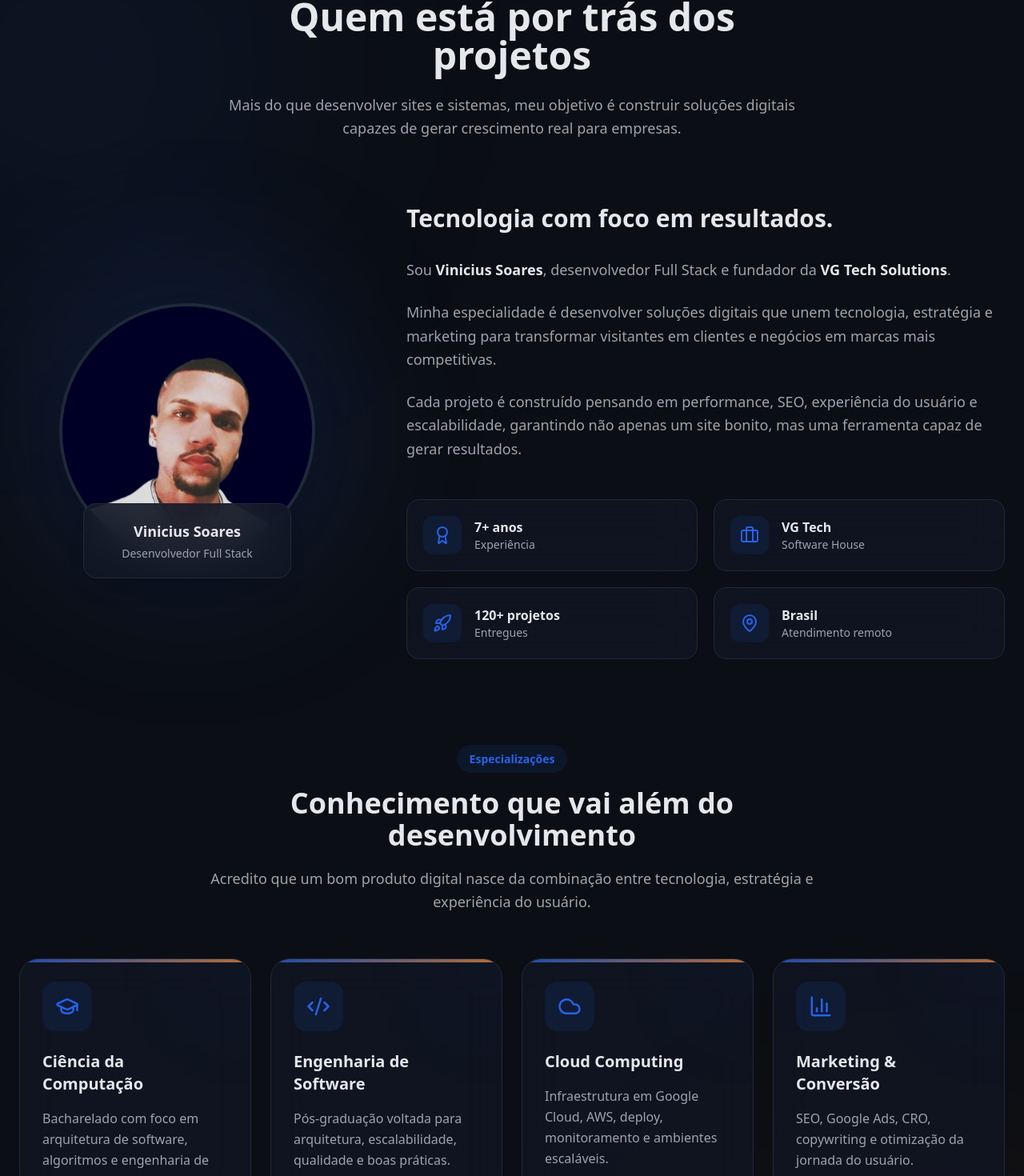
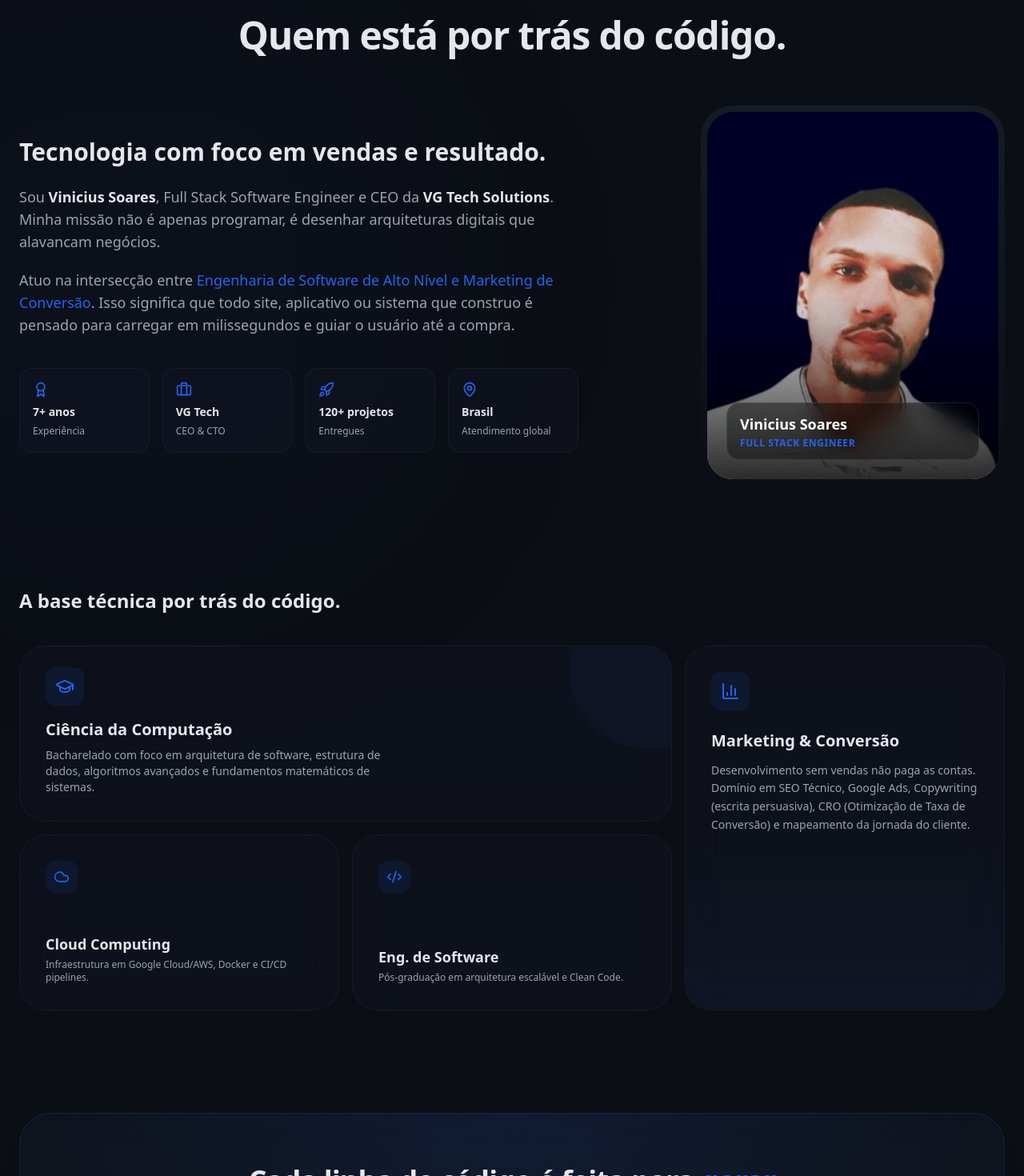
Before and after one commit to vinicius-soares-dev/portfolio-vinicius, a React (Vite) app: page / in a window 1280 px wide. Shown: the part 6127-7597 px from the top of the page at 80% size. Built offline with nearby package versions, Linux system fonts and the light colour scheme.

Commit message:
fix: about me design

```diff
--- a/src/components/sections/About.tsx
+++ b/src/components/sections/About.tsx
@@ -9,379 +9,304 @@ import {
   Briefcase,
   Rocket,
   MapPin,
+  Sparkles,
+  ArrowUpRight,
 } from "lucide-react";
 
-const fadeUp: Variants = {
-  hidden: {
-    opacity: 0,
-    y: 40,
-  },
+const fadeUpVariants: Variants = {
+  hidden: { opacity: 0, y: 30 },
   visible: {
     opacity: 1,
     y: 0,
-    transition: {
-      duration: 0.7,
-      ease: "easeOut",
-    },
+    transition: { duration: 0.6, ease: [0.22, 1, 0.36, 1] },
   },
 };
 
-const specializations = [
-  {
-    icon: GraduationCap,
-    title: "Ciência da Computação",
-    description:
-      "Bacharelado com foco em arquitetura de software, algoritmos e engenharia de sistemas.",
+const staggerContainer: Variants = {
+  hidden: { opacity: 0 },
+  visible: {
+    opacity: 1,
+    transition: { staggerChildren: 0.15 },
   },
-  {
-    icon: Code2,
-    title: "Engenharia de Software",
-    description:
-      "Pós-graduação voltada para arquitetura, escalabilidade, qualidade e boas práticas.",
-  },
-  {
-    icon: Cloud,
-    title: "Cloud Computing",
-    description:
-      "Infraestrutura em Google Cloud, AWS, deploy, monitoramento e ambientes escaláveis.",
-  },
-  {
-    icon: BarChart3,
-    title: "Marketing & Conversão",
-    description:
-      "SEO, Google Ads, CRO, copywriting e otimização da jornada do usuário.",
-  },
-];
+};
 
 const highlights = [
-  {
-    icon: Award,
-    title: "7+ anos",
-    subtitle: "Experiência",
-  },
-  {
-    icon: Briefcase,
-    title: "VG Tech",
-    subtitle: "Software House",
-  },
-  {
-    icon: Rocket,
-    title: "120+ projetos",
-    subtitle: "Entregues",
-  },
-  {
-    icon: MapPin,
-    title: "Brasil",
-    subtitle: "Atendimento remoto",
-  },
+  { icon: Award, title: "7+ anos", subtitle: "Experiência" },
+  { icon: Briefcase, title: "VG Tech", subtitle: "CEO & CTO" },
+  { icon: Rocket, title: "120+ projetos", subtitle: "Entregues" },
+  { icon: MapPin, title: "Brasil", subtitle: "Atendimento global" },
 ];
 
 export default function AboutMe() {
   return (
     <section
       aria-labelledby="about-title"
-      className="relative overflow-hidden bg-background py-28"
+      className="relative overflow-hidden bg-background py-24 sm:py-32 border-t border-border/30"
     >
-      {/* Background */}
-
+      {/* Background Lights Elegantes */}
       <div className="absolute inset-0 overflow-hidden pointer-events-none">
-        <div className="absolute -left-40 top-0 h-[500px] w-[500px] rounded-full bg-primary/10 blur-[140px]" />
-
-        <div className="absolute -right-40 bottom-0 h-[500px] w-[500px] rounded-full bg-orange-500/10 blur-[150px]" />
+        <div className="absolute left-[-10%] top-[10%] h-[600px] w-[600px] rounded-full bg-primary/5 blur-[160px]" />
       </div>
 
-      <div className="relative mx-auto max-w-7xl px-6">
-        {/* Header */}
-
+      <div className="relative mx-auto max-w-7xl px-4 sm:px-6">
+        {/* ================= HEADER ================= */}
         <motion.div
-          variants={fadeUp}
+          variants={fadeUpVariants}
           initial="hidden"
           whileInView="visible"
           viewport={{ once: true }}
-          className="mx-auto mb-20 max-w-3xl text-center"
+          className="mx-auto mb-16 max-w-3xl text-center"
         >
-          <span className="rounded-full bg-primary/10 px-4 py-2 text-sm font-semibold text-primary">
-            Sobre mim
+          <div className="inline-flex items-center gap-2 px-4 py-1.5 rounded-full bg-surface/80 border border-border/80 mb-6 backdrop-blur-md">
+            <Sparkles size={14} className="text-primary" />
+            <span className="text-xs font-semibold uppercase tracking-widest text-textSecondary">
+              Sobre Mim
             </span>
+          </div>
 
           <h2
             id="about-title"
-            className="mt-6 text-4xl font-black text-textPrimary md:text-5xl"
+            className="text-3xl sm:text-4xl md:text-5xl font-black text-textPrimary tracking-tight leading-[1.15]"
           >
-            Quem está por trás dos projetos
+            Quem está por trás do código.
           </h2>
+        </motion.div>
 
-          <p className="mt-6 text-lg leading-relaxed text-textSecondary">
-            Mais do que desenvolver sites e sistemas, meu objetivo é construir
-            soluções digitais capazes de gerar crescimento real para empresas.
+        {/* ================= BIOGRAFIA & FOTO (LAYOUT ASSIMÉTRICO) ================= */}
+        <div className="grid grid-cols-1 lg:grid-cols-12 gap-8 lg:gap-12 items-center">
+          {/* Coluna Esquerda: Texto e Highlights */}
+          <motion.div
+            variants={staggerContainer}
+            initial="hidden"
+            whileInView="visible"
+            viewport={{ once: true, margin: "-100px" }}
+            className="lg:col-span-7 flex flex-col justify-center"
+          >
+            <motion.h3
+              variants={fadeUpVariants}
+              className="text-2xl sm:text-3xl font-bold text-textPrimary mb-6"
+            >
+              Tecnologia com foco em vendas e resultado.
+            </motion.h3>
+
+            <motion.div
+              variants={fadeUpVariants}
+              className="space-y-5 text-base sm:text-lg leading-relaxed text-textSecondary font-light"
+            >
+              <p>
+                Sou{" "}
+                <strong className="text-textPrimary font-bold">
+                  Vinicius Soares
+                </strong>
+                , Full Stack Software Engineer e CEO da{" "}
+                <strong className="text-textPrimary font-bold">
+                  VG Tech Solutions
+                </strong>
+                . Minha missão não é apenas programar, é desenhar arquiteturas
+                digitais que alavancam negócios.
+              </p>
+              <p>
+                Atuo na intersecção entre{" "}
+                <strong className="text-primary font-medium">
+                  Engenharia de Software de Alto Nível e Marketing de Conversão
+                </strong>
+                . Isso significa que todo site, aplicativo ou sistema que
+                construo é pensado para carregar em milissegundos e guiar o
+                usuário até a compra.
               </p>
             </motion.div>
 
-        {/* Conteúdo */}
+            {/* Grid de Dados Rápidos (Highlights) */}
+            <motion.div
+              variants={fadeUpVariants}
+              className="mt-10 grid grid-cols-2 sm:grid-cols-4 gap-4"
+            >
+              {highlights.map((item, idx) => (
+                <div
+                  key={idx}
+                  className="flex flex-col gap-2 p-4 rounded-2xl bg-surface/40 border border-border/50 hover:bg-surface/80 hover:border-primary/30 transition-all"
+                >
+                  <item.icon size={20} className="text-primary" />
+                  <div>
+                    <strong className="block text-textPrimary text-sm font-bold">
+                      {item.title}
+                    </strong>
+                    <span className="text-xs text-textSecondary">
+                      {item.subtitle}
+                    </span>
+                  </div>
+                </div>
+              ))}
+            </motion.div>
+          </motion.div>
 
-        <div className="grid items-center gap-16 lg:grid-cols-[420px_1fr]">
-          {/* Foto */}
-
+          {/* Coluna Direita: Foto Estilo Retrato (Portrait) */}
           <motion.div
-            variants={fadeUp}
+            variants={fadeUpVariants}
             initial="hidden"
             whileInView="visible"
-            viewport={{ once: true }}
-            className="mx-auto"
+            viewport={{ once: true, margin: "-100px" }}
+            className="lg:col-span-5 relative flex justify-center lg:justify-end mt-8 lg:mt-0"
           >
-            <div className="relative">
-              <div className="absolute inset-0 scale-110 rounded-full bg-primary/20 blur-[90px]" />
+            <div className="relative w-full max-w-[380px] aspect-[4/5] rounded-[2.5rem] p-2 bg-gradient-to-b from-border/50 to-transparent">
+              <div className="absolute inset-0 bg-primary/10 blur-[80px] -z-10 rounded-[3rem]" />
+
+              <div className="w-full h-full rounded-[2rem] overflow-hidden bg-surface relative group">
+                {/* Overlay Dark sutil */}
+                <div className="absolute inset-0 bg-gradient-to-t from-black/80 via-transparent to-transparent z-10" />
 
                 <img
                   src="/images/perfil.jpg"
                   alt="Vinicius Soares"
-                className="
-                  relative z-10
-                  h-72
-                  w-72
-                  rounded-full
-                  border-4
-                  border-border
-                  object-cover
-                  shadow-2xl
-                  md:h-80
-                  md:w-80
-                "
+                  className="w-full h-full object-cover object-center transition-transform duration-700 group-hover:scale-105"
                 />
 
-              {/* Badge */}
-
-              <div className="absolute -bottom-6 left-1/2 z-20 w-[260px] -translate-x-1/2 rounded-2xl border border-border bg-surface/90 p-5 shadow-xl backdrop-blur-xl">
-                <h3 className="text-center text-lg font-bold text-textPrimary">
+                {/* Info Overlay */}
+                <div className="absolute bottom-6 left-6 right-6 z-20">
+                  <div className="px-4 py-3 rounded-2xl bg-black/40 backdrop-blur-md border border-white/10">
+                    <strong className="block text-white text-lg font-bold">
                       Vinicius Soares
-                </h3>
-
-                <p className="mt-1 text-center text-sm text-textSecondary">
-                  Desenvolvedor Full Stack
-                </p>
+                    </strong>
+                    <span className="text-primary text-xs font-bold uppercase tracking-wider block mt-0.5">
+                      Full Stack Engineer
+                    </span>
+                  </div>
+                </div>
               </div>
             </div>
           </motion.div>
+        </div>
 
-          {/* Texto */}
-
+        {/* ================= BENTO GRID DE ESPECIALIZAÇÕES ================= */}
         <motion.div
-            variants={fadeUp}
+          variants={staggerContainer}
           initial="hidden"
           whileInView="visible"
-            viewport={{ once: true }}
+          viewport={{ once: true, margin: "-100px" }}
+          className="mt-32"
         >
-            <h3 className="text-3xl font-bold text-textPrimary">
-              Tecnologia com foco em resultados.
+          <div className="mb-10 text-center lg:text-left">
+            <h3 className="text-2xl font-bold text-textPrimary">
+              A base técnica por trás do código.
             </h3>
-
-            <div className="mt-8 space-y-6 text-lg leading-relaxed text-textSecondary">
-              <p>
-                Sou{" "}
-                <strong className="text-textPrimary">Vinicius Soares</strong>,
-                desenvolvedor Full Stack e fundador da{" "}
-                <strong className="text-textPrimary">VG Tech Solutions</strong>.
-              </p>
-
-              <p>
-                Minha especialidade é desenvolver soluções digitais que unem
-                tecnologia, estratégia e marketing para transformar visitantes
-                em clientes e negócios em marcas mais competitivas.
-              </p>
-
-              <p>
-                Cada projeto é construído pensando em performance, SEO,
-                experiência do usuário e escalabilidade, garantindo não apenas
-                um site bonito, mas uma ferramenta capaz de gerar resultados.
-              </p>
           </div>
 
-            {/* Highlights */}
-
-            <div className="mt-12 grid gap-5 sm:grid-cols-2">
-              {highlights.map((item) => (
+          <div className="grid grid-cols-1 md:grid-cols-3 gap-4 auto-rows-[220px]">
+            {/* Bento Card 1: Ciência da Computação (Largo) */}
             <motion.div
-                  key={item.title}
-                  whileHover={{
-                    y: -5,
-                  }}
-                  className="
-                    flex
-                    items-center
-                    gap-4
-                    rounded-2xl
-                    border
-                    border-border
-                    bg-surface/70
-                    p-5
-                    backdrop-blur-xl
-                  "
+              variants={fadeUpVariants}
+              className="md:col-span-2 group relative overflow-hidden rounded-[2rem] border border-border/50 bg-surface/40 p-8 backdrop-blur-xl hover:border-primary/30 transition-all flex flex-col justify-end"
             >
-                  <div className="rounded-xl bg-primary/10 p-3 text-primary">
-                    <item.icon size={24} />
+              <div className="absolute top-0 right-0 w-32 h-32 bg-primary/5 rounded-bl-[100px] -z-10" />
+              <div className="mb-auto">
+                <div className="w-12 h-12 rounded-xl bg-primary/10 flex items-center justify-center text-primary mb-4">
+                  <GraduationCap size={24} />
                 </div>
-
+              </div>
               <div>
-                    <h4 className="font-bold text-textPrimary">{item.title}</h4>
-
-                    <p className="text-sm text-textSecondary">
-                      {item.subtitle}
+                <h4 className="text-xl font-bold text-textPrimary mb-2">
+                  Ciência da Computação
+                </h4>
+                <p className="text-sm text-textSecondary font-light max-w-md">
+                  Bacharelado com foco em arquitetura de software, estrutura de
+                  dados, algoritmos avançados e fundamentos matemáticos de
+                  sistemas.
                 </p>
               </div>
             </motion.div>
-              ))}
+
+            {/* Bento Card 2: Marketing (Quadrado Alto) */}
+            <motion.div
+              variants={fadeUpVariants}
+              className="md:row-span-2 group relative overflow-hidden rounded-[2rem] border border-border/50 bg-surface/40 p-8 backdrop-blur-xl hover:border-primary/30 transition-all flex flex-col"
+            >
+              <div className="absolute bottom-0 right-0 w-full h-1/2 bg-gradient-to-t from-primary/5 to-transparent -z-10" />
+              <div className="w-12 h-12 rounded-xl bg-primary/10 flex items-center justify-center text-primary mb-6">
+                <BarChart3 size={24} />
+              </div>
+              <h4 className="text-xl font-bold text-textPrimary mb-3">
+                Marketing & Conversão
+              </h4>
+              <p className="text-sm text-textSecondary font-light leading-relaxed">
+                Desenvolvimento sem vendas não paga as contas. Domínio em SEO
+                Técnico, Google Ads, Copywriting (escrita persuasiva), CRO
+                (Otimização de Taxa de Conversão) e mapeamento da jornada do
+                cliente.
+              </p>
+            </motion.div>
+
+            {/* Bento Card 3: Cloud (Quadrado) */}
+            <motion.div
+              variants={fadeUpVariants}
+              className="group relative overflow-hidden rounded-[2rem] border border-border/50 bg-surface/40 p-8 backdrop-blur-xl hover:border-primary/30 transition-all flex flex-col justify-end"
+            >
+              <div className="mb-auto">
+                <div className="w-10 h-10 rounded-xl bg-primary/10 flex items-center justify-center text-primary mb-4">
+                  <Cloud size={20} />
+                </div>
+              </div>
+              <div>
+                <h4 className="text-lg font-bold text-textPrimary mb-1">
+                  Cloud Computing
+                </h4>
+                <p className="text-xs text-textSecondary font-light">
+                  Infraestrutura em Google Cloud/AWS, Docker e CI/CD pipelines.
+                </p>
+              </div>
+            </motion.div>
+
+            {/* Bento Card 4: Software Eng (Quadrado) */}
+            <motion.div
+              variants={fadeUpVariants}
+              className="group relative overflow-hidden rounded-[2rem] border border-border/50 bg-surface/40 p-8 backdrop-blur-xl hover:border-primary/30 transition-all flex flex-col justify-end"
+            >
+              <div className="mb-auto">
+                <div className="w-10 h-10 rounded-xl bg-primary/10 flex items-center justify-center text-primary mb-4">
+                  <Code2 size={20} />
+                </div>
+              </div>
+              <div>
+                <h4 className="text-lg font-bold text-textPrimary mb-1">
+                  Eng. de Software
+                </h4>
+                <p className="text-xs text-textSecondary font-light">
+                  Pós-graduação em arquitetura escalável e Clean Code.
+                </p>
               </div>
             </motion.div>
           </div>
-        {/* ================= ESPECIALIZAÇÕES ================= */}
+        </motion.div>
 
+        {/* ================= CTA FINAL ================= */}
         <motion.div
-          variants={fadeUp}
+          variants={fadeUpVariants}
           initial="hidden"
           whileInView="visible"
-          viewport={{ once: true }}
-          className="mt-28"
+          viewport={{ once: true, margin: "-50px" }}
+          className="mt-32"
         >
-          <div className="mx-auto mb-14 max-w-3xl text-center">
-            <span className="rounded-full bg-primary/10 px-4 py-2 text-sm font-semibold text-primary">
-              Especializações
-            </span>
+          <div className="relative overflow-hidden rounded-[2.5rem] border border-primary/20 bg-surface/60 p-10 sm:p-16 text-center backdrop-blur-xl shadow-2xl shadow-primary/5">
+            <div className="absolute inset-0 bg-[radial-gradient(ellipse_at_top,rgba(37,99,235,0.1),transparent_70%)]" />
 
-            <h3 className="mt-6 text-3xl font-black text-textPrimary md:text-4xl">
-              Conhecimento que vai além do desenvolvimento
+            <div className="relative z-10 mx-auto max-w-3xl flex flex-col items-center">
+              <h3 className="text-3xl sm:text-4xl font-black text-textPrimary tracking-tight mb-6">
+                Cada linha de código é feita para{" "}
+                <span className="text-primary">gerar resultado.</span>
               </h3>
 
-            <p className="mt-5 text-lg leading-relaxed text-textSecondary">
-              Acredito que um bom produto digital nasce da combinação entre
-              tecnologia, estratégia e experiência do usuário.
+              <p className="max-w-2xl text-base sm:text-lg leading-relaxed text-textSecondary font-light mb-10">
+                Não importa se é um site institucional, landing page ou sistema
+                complexo. O objetivo é criar uma ferramenta veloz, escalável e
+                desenhada para transformar visitantes em clientes reais.
               </p>
-          </div>
 
-          <div className="grid gap-6 md:grid-cols-2 xl:grid-cols-4">
-            {specializations.map((item) => (
-              <motion.div
-                key={item.title}
-                variants={fadeUp}
-                whileHover={{
-                  y: -8,
-                }}
-                className="
-                  group
-                  relative
-                  overflow-hidden
-                  rounded-3xl
-                  border
-                  border-border
-                  bg-surface/70
-                  p-7
-                  backdrop-blur-xl
-                  transition-all
-                  duration-300
-                  hover:border-primary/30
-                "
-              >
-                {/* Glow */}
-
-                <div
-                  className="
-                    absolute
-                    -right-10
-                    -top-10
-                    h-28
-                    w-28
-                    rounded-full
-                    bg-primary/5
-                    blur-3xl
-                    transition-all
-                    duration-300
-                    group-hover:bg-primary/15
-                  "
+              <button className="group flex items-center gap-2 rounded-xl bg-primary px-8 py-4 font-bold text-white transition-all hover:bg-primaryHover hover:scale-[1.02] shadow-xl shadow-primary/20">
+                Iniciar meu projeto agora
+                <ArrowUpRight
+                  size={18}
+                  className="transition-transform group-hover:translate-x-1 group-hover:-translate-y-1"
                 />
-
-                {/* Linha superior */}
-
-                <div
-                  className="
-                    absolute
-                    left-0
-                    top-0
-                    h-1
-                    w-full
-                    bg-gradient-to-r
-                    from-primary
-                    to-orange-400
-                    opacity-70
-                  "
-                />
-
-                <div className="relative z-10">
-                  <div
-                    className="
-                      mb-6
-                      inline-flex
-                      rounded-2xl
-                      bg-primary/10
-                      p-4
-                      text-primary
-                      transition-transform
-                      duration-300
-                      group-hover:scale-110
-                    "
-                  >
-                    <item.icon size={30} />
-                  </div>
-
-                  <h4 className="text-xl font-bold text-textPrimary">
-                    {item.title}
-                  </h4>
-
-                  <p className="mt-4 leading-relaxed text-textSecondary">
-                    {item.description}
-                  </p>
-                </div>
-              </motion.div>
-            ))}
-          </div>
-        </motion.div>
-
-        {/* ================= CTA ================= */}
-
-        <motion.div
-          variants={fadeUp}
-          initial="hidden"
-          whileInView="visible"
-          viewport={{ once: true }}
-          className="mt-28"
-        >
-          <div
-            className="
-              relative
-              overflow-hidden
-              rounded-[32px]
-              border
-              border-primary/20
-              bg-gradient-to-br
-              from-primary/10
-              via-surface
-              to-orange-500/10
-              p-10
-              text-center
-              backdrop-blur-xl
-            "
-          >
-            <div className="absolute inset-0 bg-[radial-gradient(circle_at_top,rgba(255,255,255,.08),transparent_60%)]" />
-
-            <div className="relative z-10 mx-auto max-w-3xl">
-              <h3 className="text-3xl font-black text-textPrimary md:text-4xl">
-                Cada projeto é desenvolvido para gerar resultado.
-              </h3>
-
-              <p className="mx-auto mt-6 max-w-2xl text-lg leading-relaxed text-textSecondary">
-                Não importa se é um site institucional, landing page, e-commerce
-                ou sistema web. O objetivo é sempre o mesmo: criar uma solução
-                rápida, escalável e preparada para transformar visitantes em
-                oportunidades reais.
-              </p>
+              </button>
             </div>
           </div>
         </motion.div>
```
Lines whose indentation alone changed are shown as unchanged.
